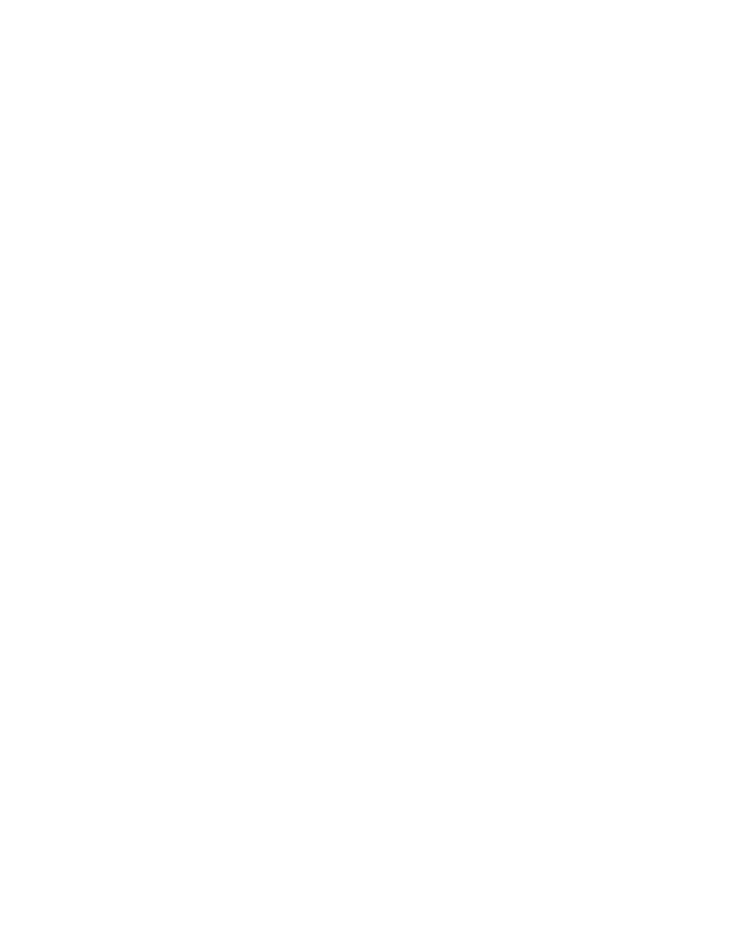
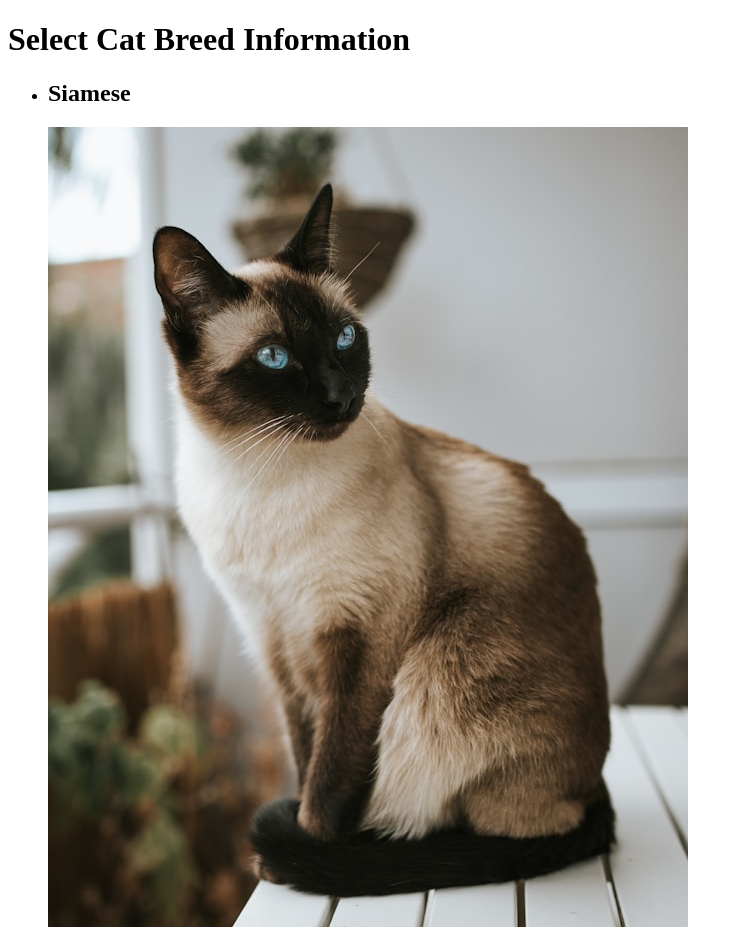
Before and after one commit to jjoh1/webdev_project1, a plain HTML site: page cats.html in a window 1280 px wide. Shown: the whole page, without its empty margins (0-742 px from the left). Before the commit the page ends 800 px from the top, so only its background shows below. Drawn offline with Linux system fonts and the light colour scheme.

Commit message:
add content to cats.html and add image

```diff
--- a/cats.html
+++ b/cats.html
@@ -1,4 +1,16 @@
 <!DOCTYPE html>
 <html lang="en">
-
+  <head>
+    <meta charset="utf-8">
+    <title>Select Cat Breed Information</title>
+  </head>
+  <body>
+    <h1>Select Cat Breed Information</h1>
+    <ul>
+      <li>
+        <h2>Siamese</h2>
+        <img src="img/siamese.jpg" alt="sitting Siamese cat fullbody">
+      </li>
+    </ul>
+  </body>
 </html>
```
Also changed, not shown: img/siamese.jpg (added).
